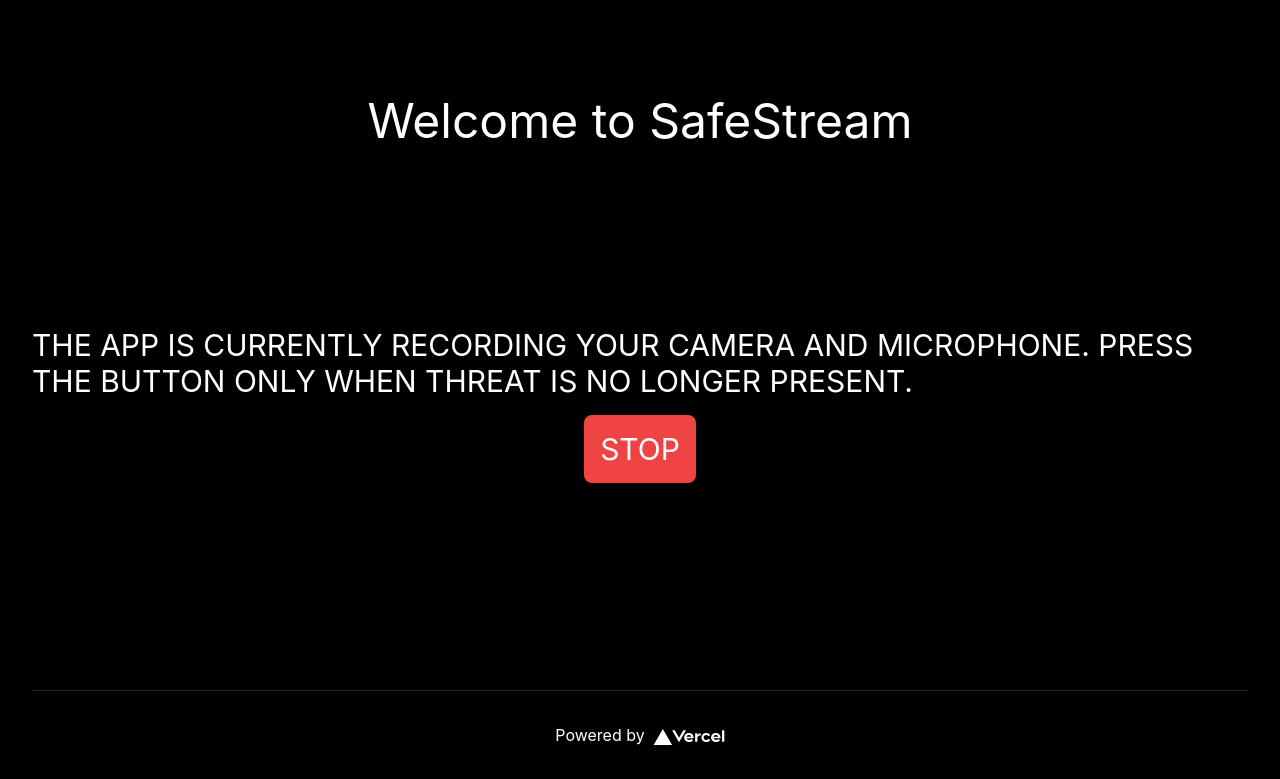
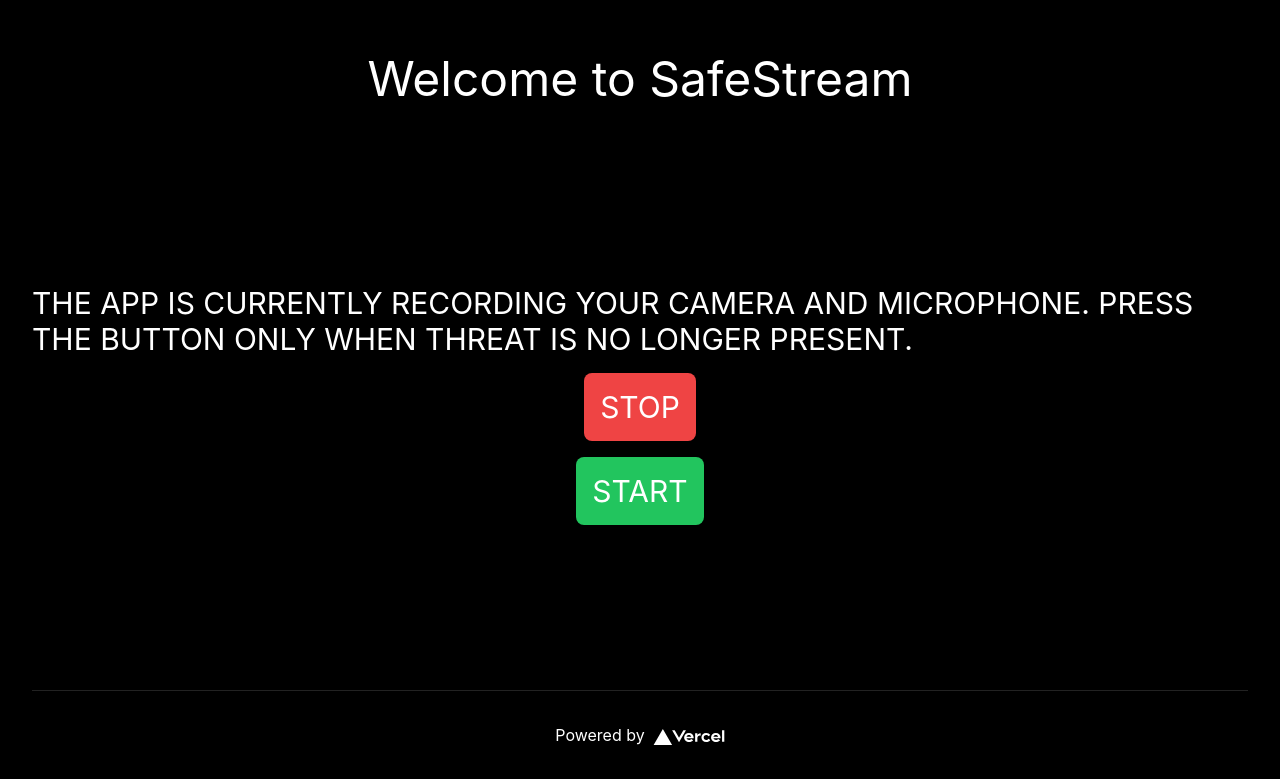
Before and after one commit to ostenloo/hackdfw2022, a Next.js app: page / in a window 1280 px wide. Shown: the part 110-889 px from the top of the page. Built offline with nearby package versions, Linux system fonts and the light colour scheme; no server answers.

Commit message:
feat: Resume recording

```diff
--- a/components/Camera.jsx
+++ b/components/Camera.jsx
@@ -26,10 +26,9 @@ const Camera = () => {
         tracks.forEach(track => {
             track.stop();
         })
-        videoRef = null;
     }
 
-    useEffect(() => {
+    const startRecording = async () => {
         if ('mediaDevices' in navigator && 'getUserMedia' in navigator.mediaDevices) {
             navigator.mediaDevices.getUserMedia({ video: true, audio: true })
                 .then(stream => {
@@ -41,6 +40,10 @@ const Camera = () => {
                 .catch(err => console.error(err));
             getDevices();
         }
+    }
+
+    useEffect(() => {
+        startRecording();
 
     }, []);
 
@@ -54,6 +57,7 @@ const Camera = () => {
                 <h1 className="text-3xl mt-4 overflow-hidden">THE APP IS CURRENTLY RECORDING YOUR CAMERA AND MICROPHONE. PRESS THE BUTTON ONLY WHEN THREAT IS NO LONGER PRESENT.</h1>
             </div>
             <button className="bg-red-500 text-white text-3xl p-4 mt-4 rounded-lg" onClick={stopRecording}>STOP</button>
+            <button className="bg-green-500 text-white text-3xl p-4 mt-4 rounded-lg" onClick={startRecording}>START</button>
         </>
     );
 }
```
